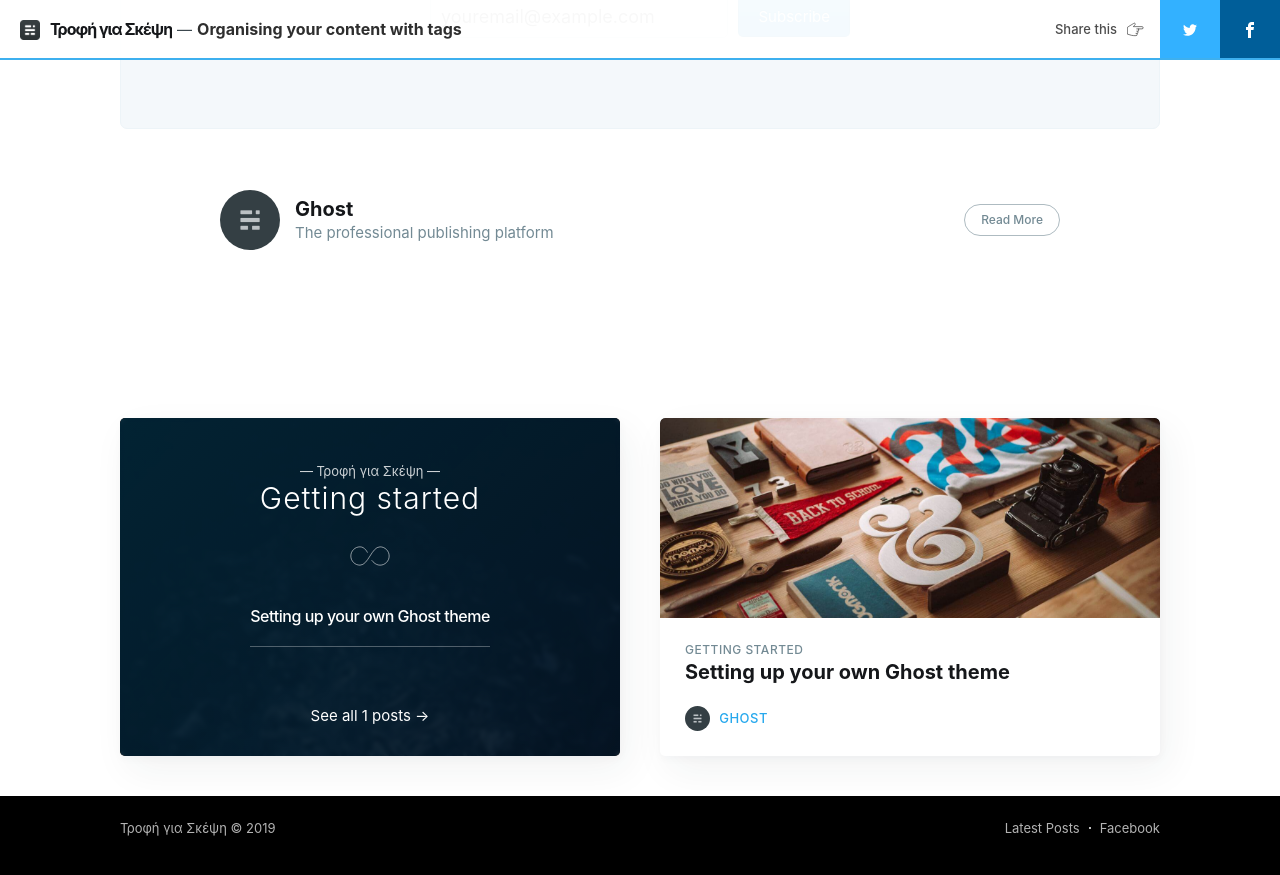
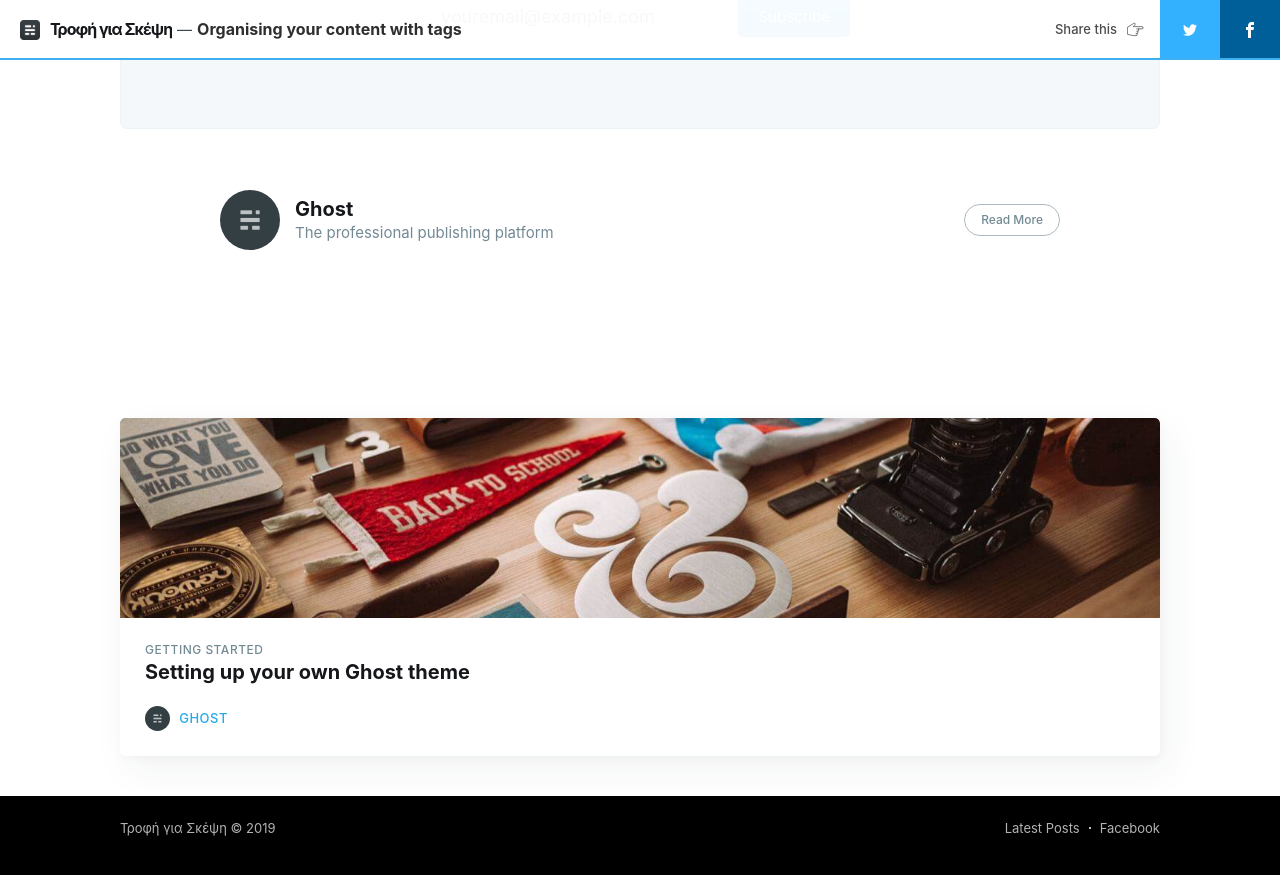
Before and after one commit to despoinasakki/blog, a Jekyll site: the page built from _posts/2017-07-27-using-tags.html, in a window 1280 px wide and 900 px high, scrolled down 3444 px. Shown: the top 875 px of the window. Built offline with Jekyll 4.4.1, drawn with Linux system fonts in a browser that asks for light colours; nearby versions of some CDN libraries; comment, search, counter and statistics services are not loaded; some of the changed text lies outside the part shown.

Commit message:
Update 2017-07-27-using-tags.html

```diff
--- a/_posts/2017-07-27-using-tags.html
+++ b/_posts/2017-07-27-using-tags.html
@@ -5,7 +5,7 @@ cover:  assets/images/tags.jpg
 navigation: True
 title: Organising your content with tags
 date: 2017-07-27 08:00:00
-tags: [Getting started]
+tags: theater
 class: post-template
 subclass: 'post tag-getting-started'
 author: ghost
```
